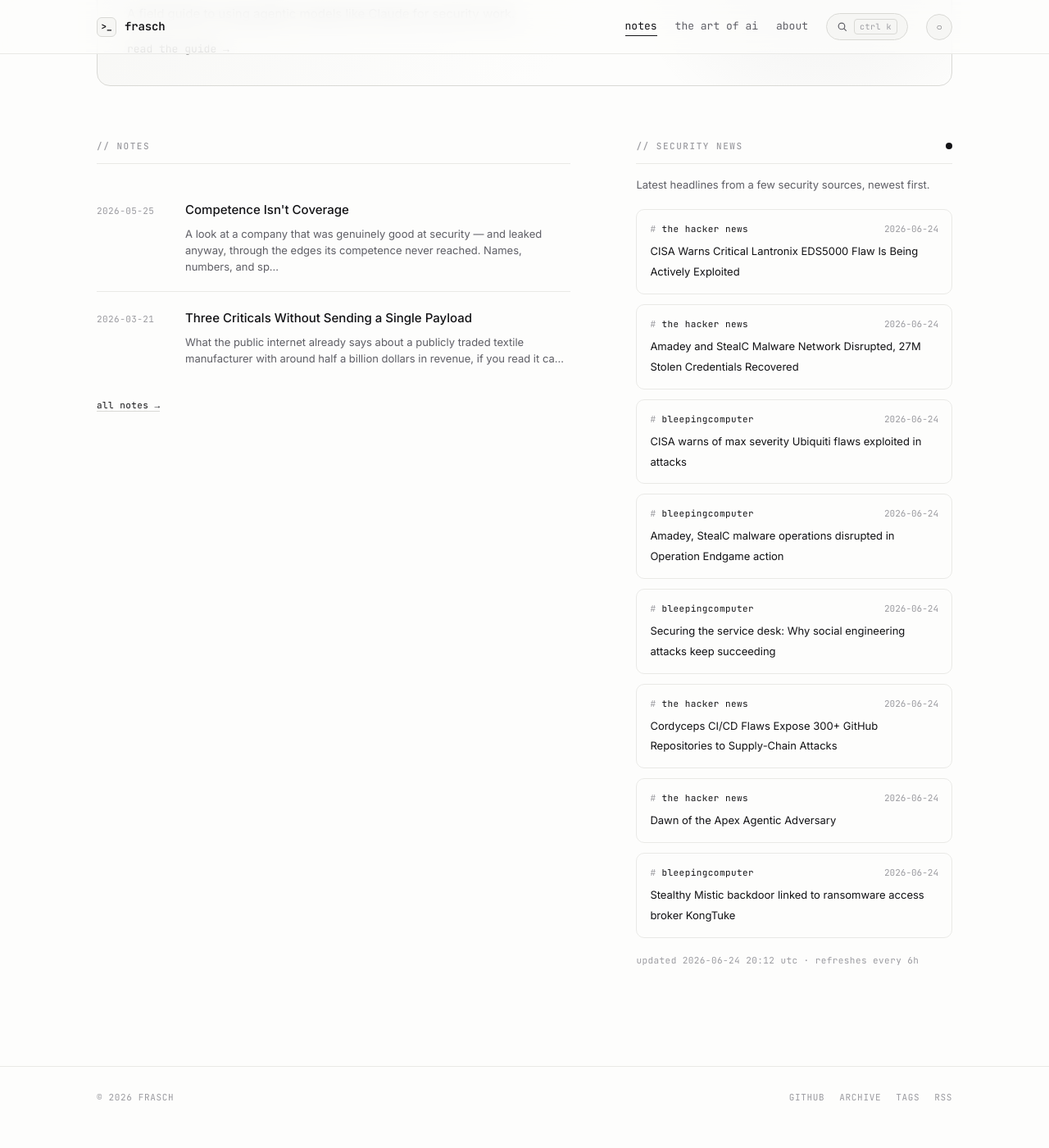
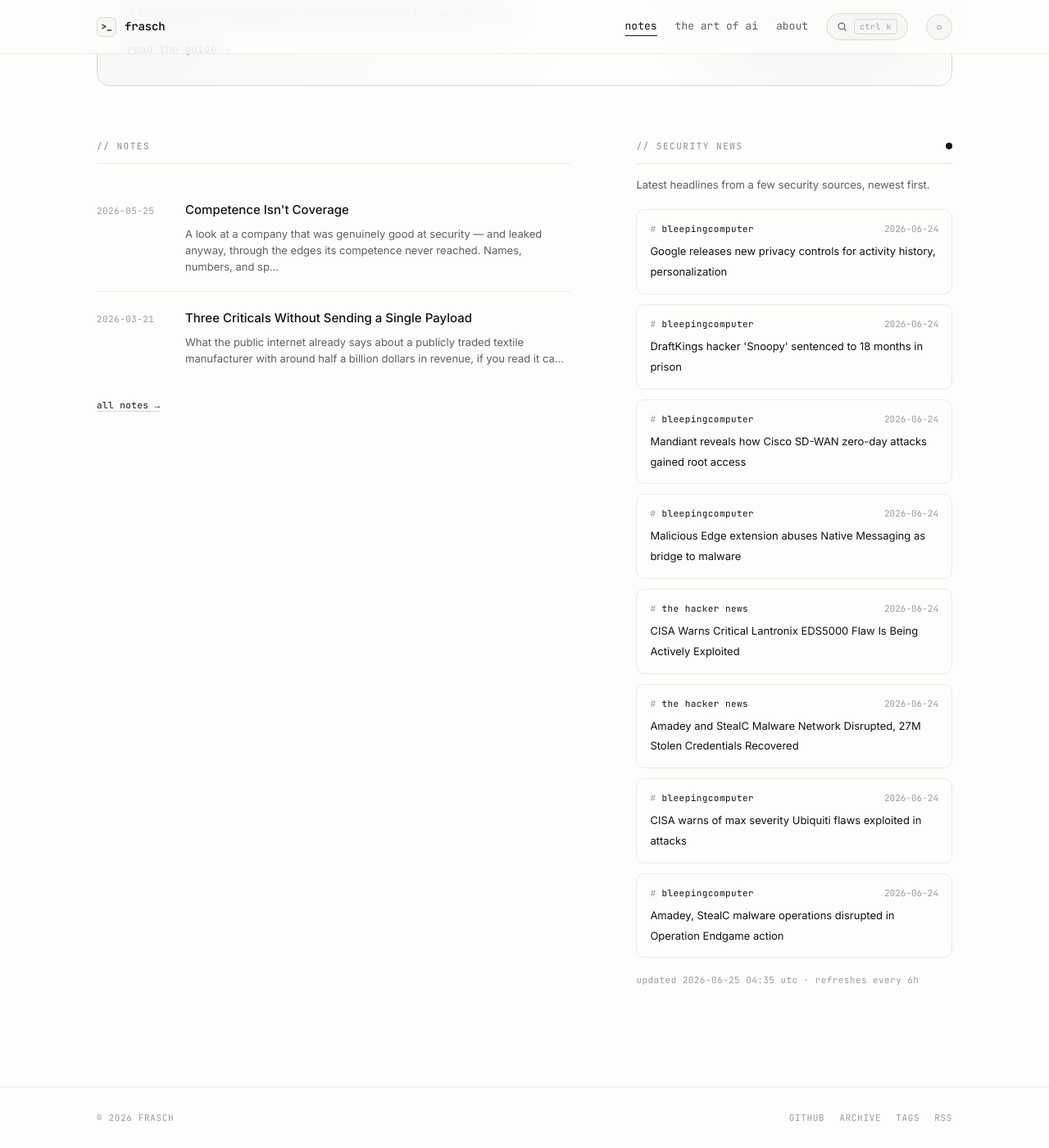
Before and after one commit to whoisfrasch/frasch, a Jekyll site: the page built from index.html, in a window 1280 px wide and 1400 px high, scrolled down 615 px. Shown: the whole window at 82% size. Built offline with Jekyll 4.4.1, drawn with Linux system fonts in a browser that asks for light colours; before the commit the page ends 1990 px from its top, so only the background shows below that.

Commit message:
Refresh security news feed

```diff
--- a/_data/news.json
+++ b/_data/news.json
@@ -1,6 +1,30 @@
 {
-  "updated": "2026-06-24T20:12:15Z",
+  "updated": "2026-06-25T04:35:53Z",
   "items": [
+    {
+      "source": "bleepingcomputer",
+      "title": "Google releases new privacy controls for activity history, personalization",
+      "link": "https://www.bleepingcomputer.com/news/google/google-releases-new-privacy-controls-for-activity-history-personalization/",
+      "date": "2026-06-24T23:46:17Z"
+    },
+    {
+      "source": "bleepingcomputer",
+      "title": "DraftKings hacker 'Snoopy' sentenced to 18 months in prison",
+      "link": "https://www.bleepingcomputer.com/news/security/draftkings-hacker-snoopy-sentenced-to-18-months-in-prison/",
+      "date": "2026-06-24T21:55:43Z"
+    },
+    {
+      "source": "bleepingcomputer",
+      "title": "Mandiant reveals how Cisco SD-WAN zero-day attacks gained root access",
+      "link": "https://www.bleepingcomputer.com/news/security/mandiant-reveals-how-cisco-sd-wan-zero-day-attacks-gained-root-access/",
+      "date": "2026-06-24T21:29:10Z"
+    },
+    {
+      "source": "bleepingcomputer",
+      "title": "Malicious Edge extension abuses Native Messaging as bridge to malware",
+      "link": "https://www.bleepingcomputer.com/news/security/malicious-edge-extension-abuses-native-messaging-as-bridge-to-malware/",
+      "date": "2026-06-24T20:58:22Z"
+    },
     {
       "source": "the hacker news",
       "title": "CISA Warns Critical Lantronix EDS5000 Flaw Is Being Actively Exploited",
@@ -24,30 +48,6 @@
       "title": "Amadey, StealC malware operations disrupted in Operation Endgame action",
       "link": "https://www.bleepingcomputer.com/news/security/amadey-stealc-malware-operations-disrupted-in-operation-endgame-action/",
       "date": "2026-06-24T14:35:11Z"
-    },
-    {
-      "source": "bleepingcomputer",
-      "title": "Securing the service desk: Why social engineering attacks keep succeeding",
-      "link": "https://www.bleepingcomputer.com/news/security/securing-the-service-desk-why-social-engineering-attacks-keep-succeeding/",
-      "date": "2026-06-24T14:02:12Z"
-    },
-    {
-      "source": "the hacker news",
-      "title": "Cordyceps CI/CD Flaws Expose 300+ GitHub Repositories to Supply-Chain Attacks",
-      "link": "https://thehackernews.com/2026/06/cordyceps-cicd-flaws-expose-300-github.html",
-      "date": "2026-06-24T12:48:11Z"
-    },
-    {
-      "source": "the hacker news",
-      "title": "Dawn of the Apex Agentic Adversary",
-      "link": "https://thehackernews.com/2026/06/dawn-of-apex-agentic-adversary.html",
-      "date": "2026-06-24T11:30:00Z"
-    },
-    {
-      "source": "bleepingcomputer",
-      "title": "Stealthy Mistic backdoor linked to ransomware access broker KongTuke",
-      "link": "https://www.bleepingcomputer.com/news/security/stealthy-mistic-backdoor-linked-to-ransomware-access-broker-kongtuke/",
-      "date": "2026-06-24T10:41:51Z"
     }
   ]
 }
```
